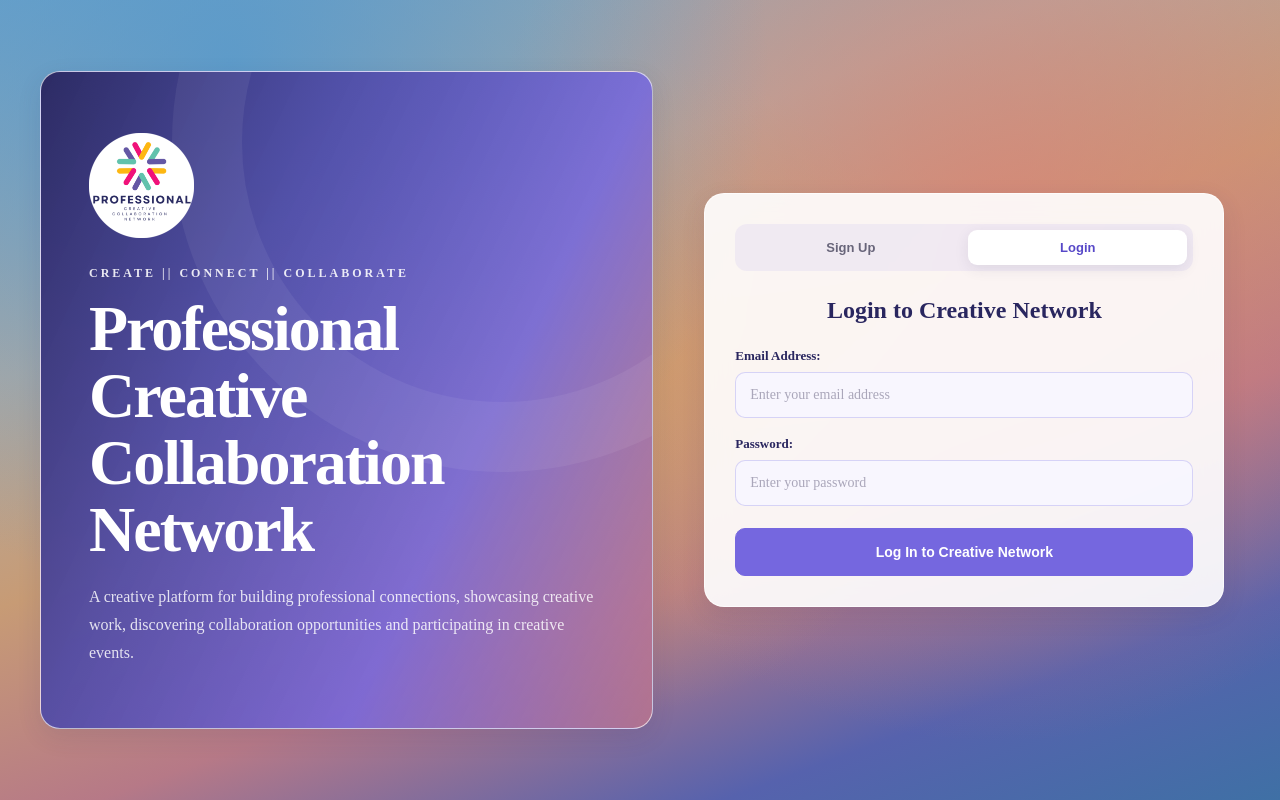
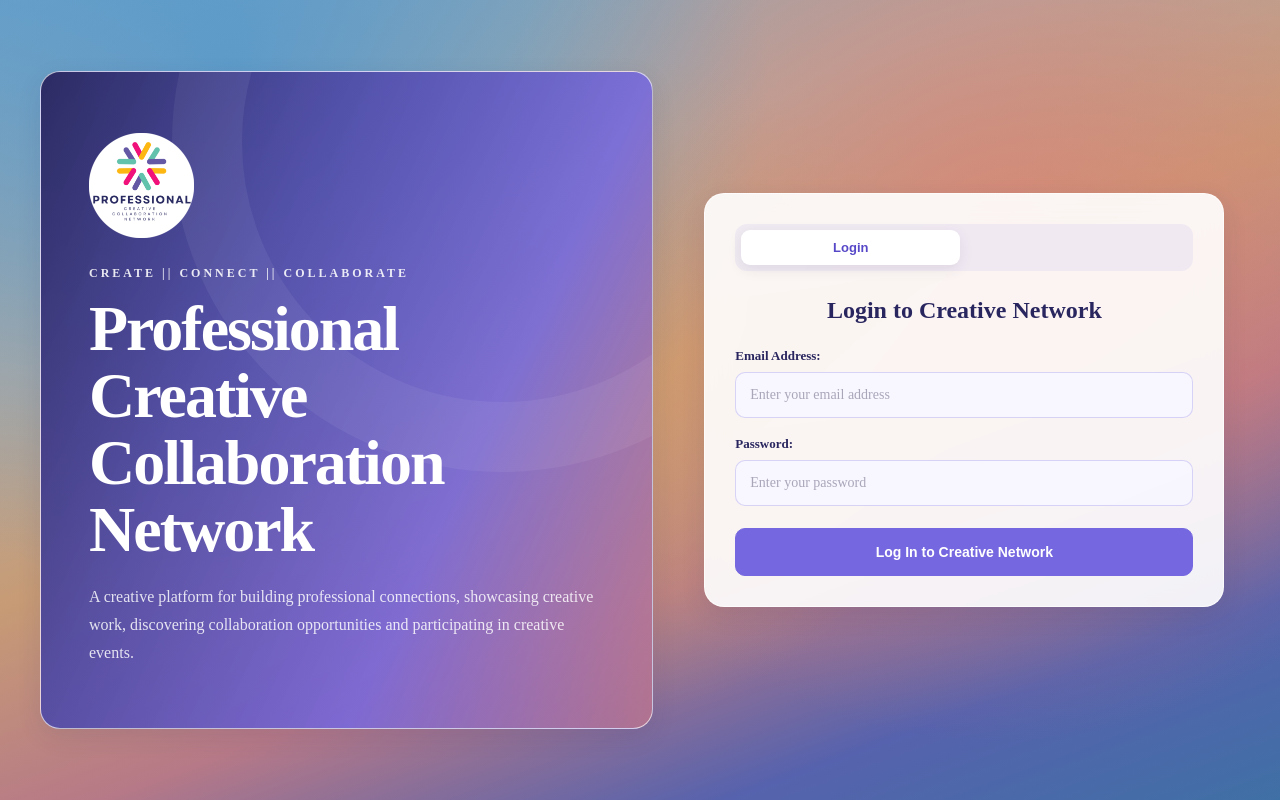
Before and after one commit to Meenakshi305/professional-creative-collaboration-network, a React (Vite) app in the folder frontend/: page / in a window 1280 px wide. Built offline with nearby package versions, Linux system fonts and the light colour scheme.

Commit message:
Revert "Modified the Signup tab on authentication page"
This reverts commit 267e49082fc2c11f3898a29b28210c46ed3596a8.

```diff
--- a/frontend/src/App.tsx
+++ b/frontend/src/App.tsx
@@ -1045,7 +1045,7 @@ if (
       </section>
       <section className="auth-card">
         <div className="auth-tabs">
-          {<button
+          {!USE_DUMMY_LOGIN && <button
             type="button"
             className={
               authnMode
```
